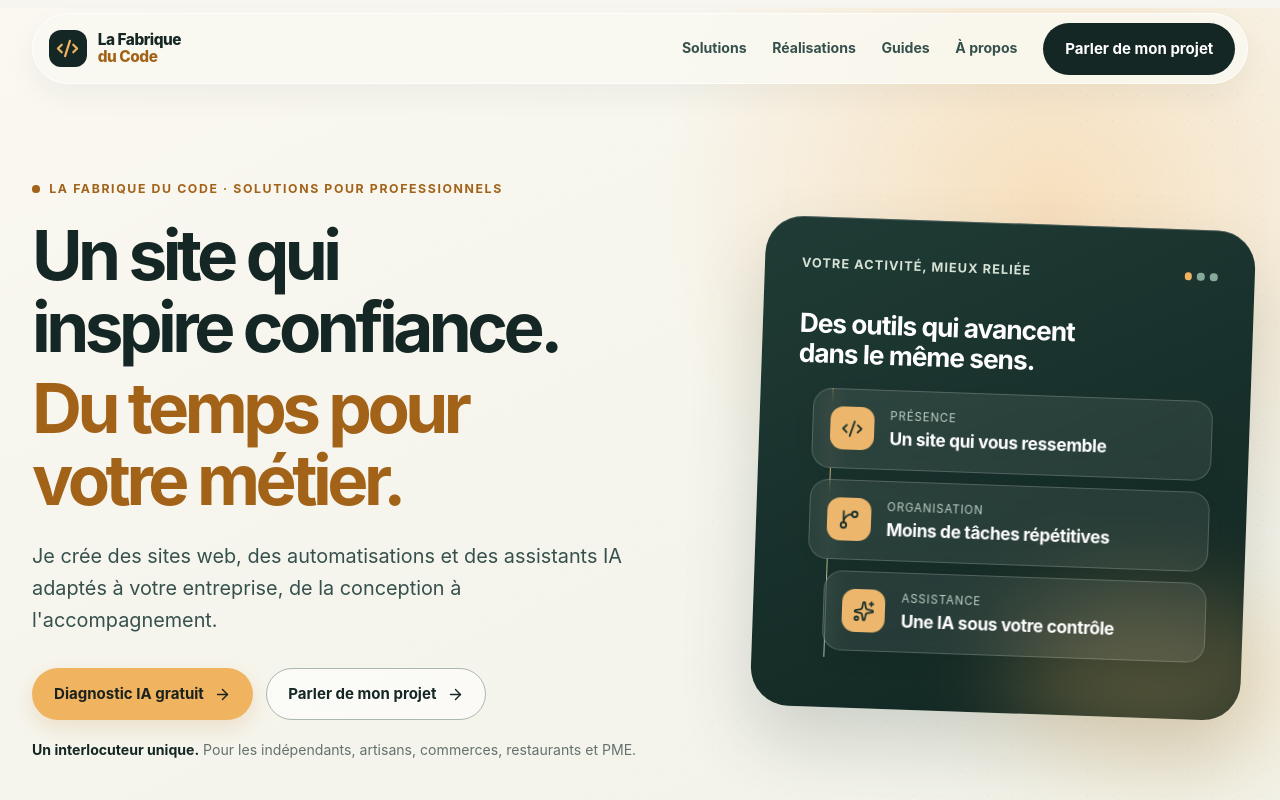
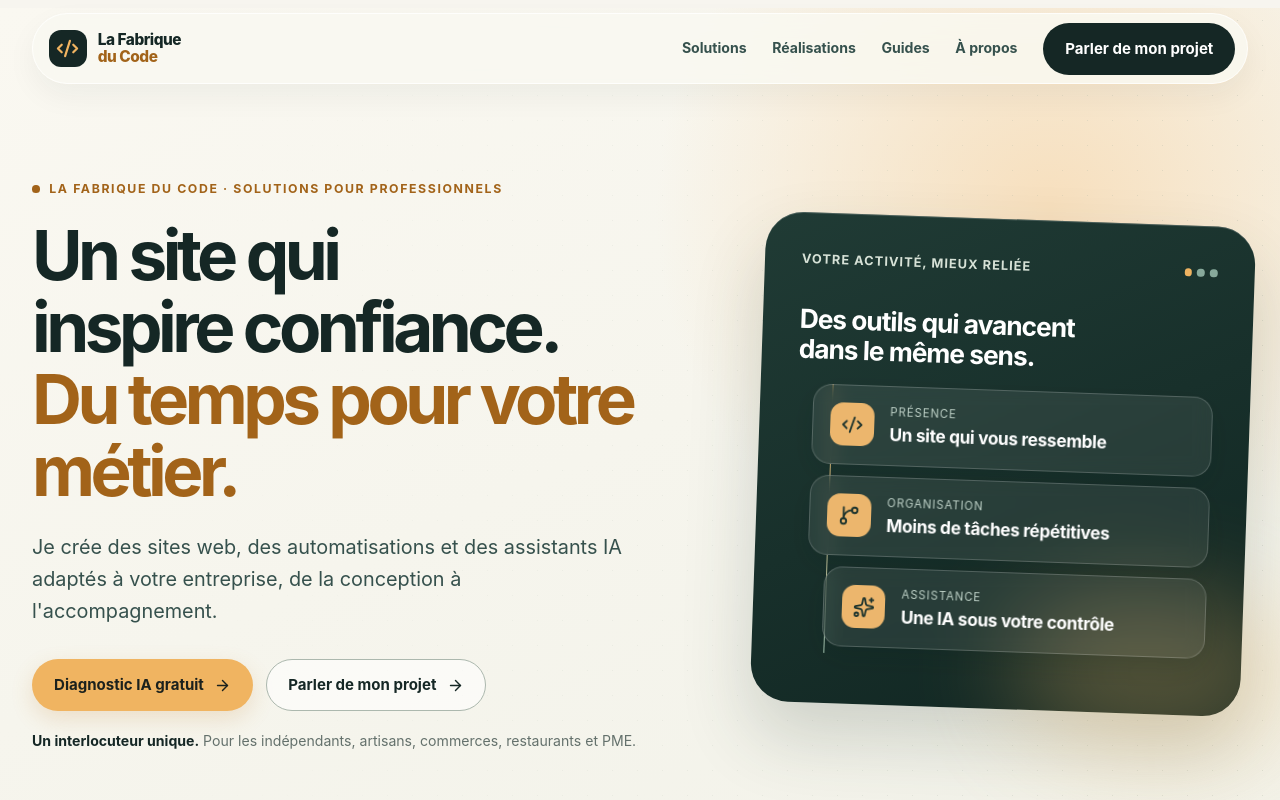
Before and after one commit to G-eraldo/fabrique, a Next.js app: page / in a window 1280 px wide. Shown: the top 800 px of the page. Built offline with nearby package versions, Linux system fonts and the light colour scheme.

Commit message:
refactor: replace hero display line class with line break element

```diff
--- a/src/app/globals.css
+++ b/src/app/globals.css
@@ -337,10 +337,6 @@ img {
   max-width: 870px;
   font-size: clamp(3rem, 5.4vw, 5.5rem);
   line-height: 1.04;
-}
-.hero-display-line {
-  display: block;
-  margin-top: 0.13em;
 }
 .hero-copy .lead {
   max-width: 620px;
--- a/src/app/page.jsx
+++ b/src/app/page.jsx
@@ -52,9 +52,8 @@ export default function Home() {
             </span>
             <h1 className="display">
               Un site qui inspire confiance.
-              <span className="text-amber hero-display-line">
-                Du temps pour votre métier.
-              </span>
+              <br />
+              <span className="text-amber">Du temps pour votre métier.</span>
             </h1>
             <p className="lead">
               Je crée des sites web, des automatisations et des assistants IA
```
